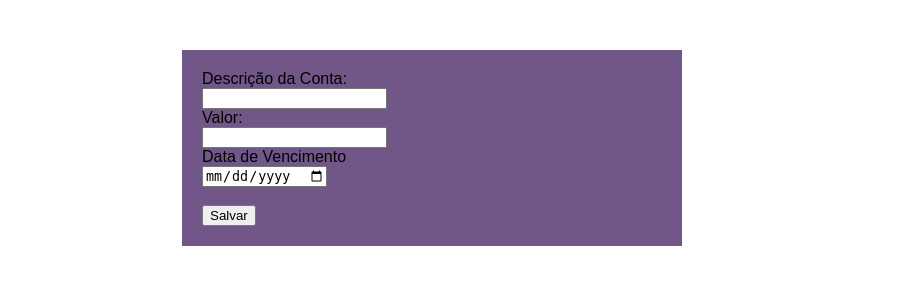
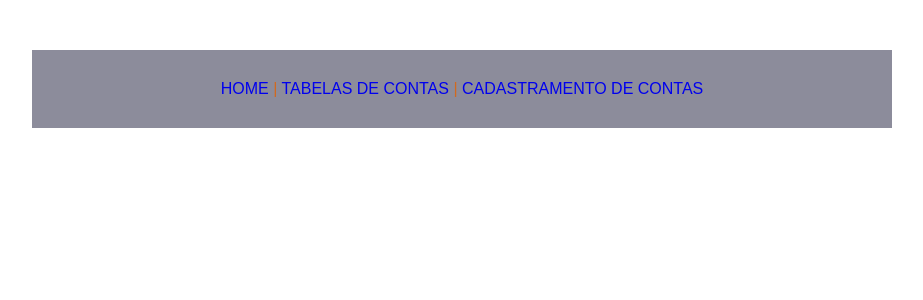
Before and after one commit to Lucas-Ribeiro7/contas-a-pagar, a PHP site: page / in a window 1280 px wide. Shown: the top 300 px of the page, without its empty margins (208-1131 px from the left). Run offline with PHP 8.4, Linux system fonts and the light colour scheme.

Commit message:
Update 10/11

```diff
--- a/estilo.css
+++ b/estilo.css
@@ -1,13 +1,14 @@
 body{
     font-family: Arial, Helvetica, sans-serif;
     margin: auto;
-    width: 500px;
+    width: 800px;
     padding: 50px;
 }
 div.cadastro{
     padding: 20px;
+    width: 500px;
     margin: auto;
-    background-color: rgb(112, 87, 136);
+    background-color: rgb(169, 160, 177);
     color: black;
 }
 div.contas{
@@ -19,3 +20,14 @@ div.contas{
 td, tr{
     background-color: burlywood;
 }
+div.menu{
+    background-color: rgb(140, 140, 155);
+    width: 800px;
+    padding: 30px;
+    margin: auto;
+    color: chocolate;
+    text-align: center;
+}
+a{
+    text-decoration: none;
+}
--- a/index.php
+++ b/index.php
@@ -7,23 +7,12 @@
     <title>Contas a Pagar</title>
 </head>
 <body>
-    <div class="cadastro">
-        <form action="processa.php" method="POST">
-            <label>Descrição da Conta:</label>
-            <br>
-            <input type="text" name="descricao">
-            <br>
-            <label>Valor:</label>
-            <br>
-            <input type="number" name="valor">
-            <br>
-            <label>Data de Vencimento</label>
-            <br>
-            <input type="date" name="vencimento">
-            <br>
-            <br>
-            <input type="submit" value="Salvar">
-        </form>
+    <div class="menu">
+        <a href="index.php">HOME</a> |
+        <a href="dados.php">TABELAS DE CONTAS</a> |
+        <a href="cadastro.php">CADASTRAMENTO DE CONTAS</a>
     </div>
+    <br>
+
 </body>
 </html>
```
Also changed, not shown: cadastro.php (added, +35 -0 lines), conexao.php (+8 -2 lines), dados.php (+7 -1 lines).
